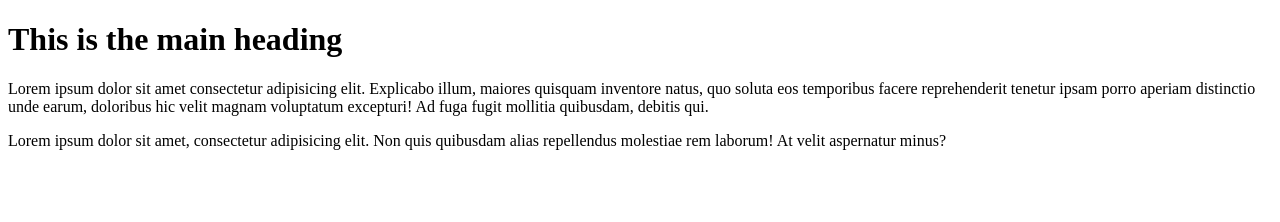
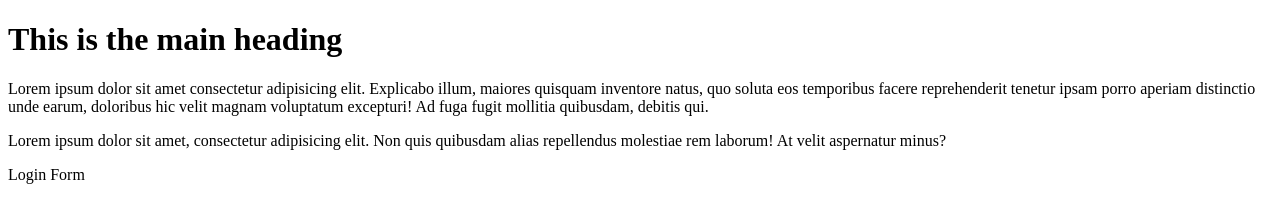
Before and after one commit to pohladrienn/myappsample, a plain HTML site: page index.html in a window 1280 px wide. Drawn offline with Linux system fonts and the light colour scheme.

Commit message:
login form

```diff
--- /dev/null
+++ b/dir2/app2.js
@@ -0,0 +1 @@
+console.log(123);
--- a/index.html
+++ b/index.html
@@ -13,5 +13,7 @@
 
     <p>Lorem ipsum dolor sit amet, consectetur adipisicing elit. Non quis quibusdam alias repellendus molestiae rem laborum! At velit aspernatur minus?</p>
 
+    <div>Login Form</div>
+
 </body>
 </html>
```
Also changed, not shown: log.txt (added), login.html (added).
